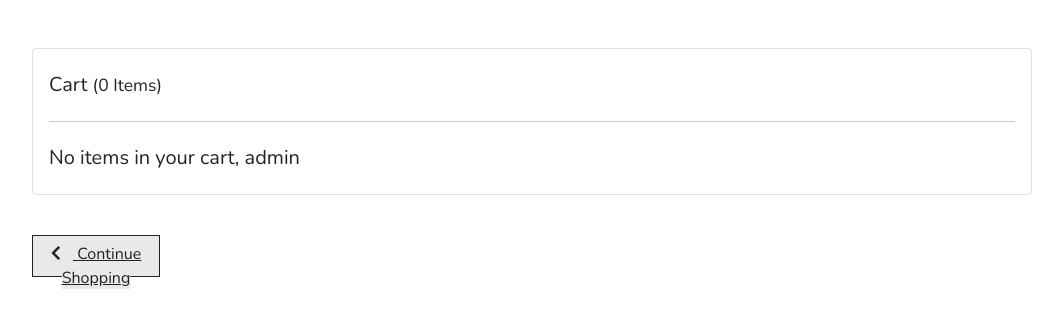
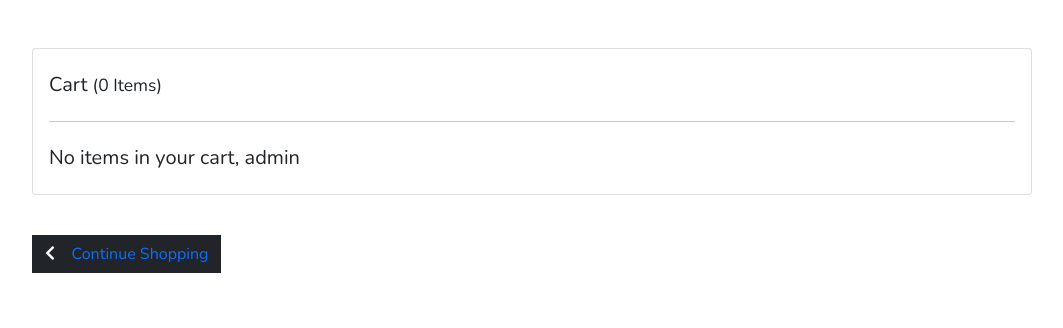
Before and after one commit to AmirSahil/ci-login-system, a CodeIgniter app: page /database/index.php/private_area/cart in a window 1280 px wide. Shown: the part 80-408 px from the top of the page, without its empty margins (108-1171 px from the left). Run offline with CodeIgniter, Linux system fonts and the light colour scheme; a user stored in the database is signed in; data that the repository does not hold is empty; some libraries are stand-ins or nearby versions.

Commit message:
Style edits

```diff
--- a/application/views/front/section/header.php
+++ b/application/views/front/section/header.php
@@ -33,7 +33,7 @@
           } else if($page_title == 'User Home' or $page_title == 'User Cart' or $page_title == 'User Checkout' or $page_title == 'Product View' or $page_title == 'Order Placed' or $page_title == 'My Orders'){
             echo '<li><a href="'.base_url().'private_area/myorders">My Orders</a></li>';
             ?>
-            <li><a class="cart-button" href="<?php echo base_url();?>private_area/cart"><i class="fas fa-shopping-cart"></i>&nbsp;&nbsp;Cart<span class="cart-counter"><?php echo $count_data->num_rows();?></span></a></li>
+            <li><a class="cart-top" href="<?php echo base_url();?>private_area/cart"><i class="fas fa-shopping-cart"></i>&nbsp;&nbsp;Cart<span class="cart-counter"><?php echo $count_data->num_rows();?></span></a></li>
             <?php
             echo '<li><a class="nav-button" href="'.base_url().'private_area/logout">Logout</a></li>';
           } else{
--- a/assets/css/style.css
+++ b/assets/css/style.css
@@ -188,7 +188,7 @@
   height: 2.6rem;
   text-align: center;
 }
-.cart-button{
+.cart-top{
   background: rgb(233, 233, 233);
   color: rgb(34, 34, 34);
   transition: all 0.3s ease-in-out;
@@ -417,3 +417,7 @@
 margin-left:10px;
 color: white;
 }
+
+a{
+  text-decoration: none;
+}
```
